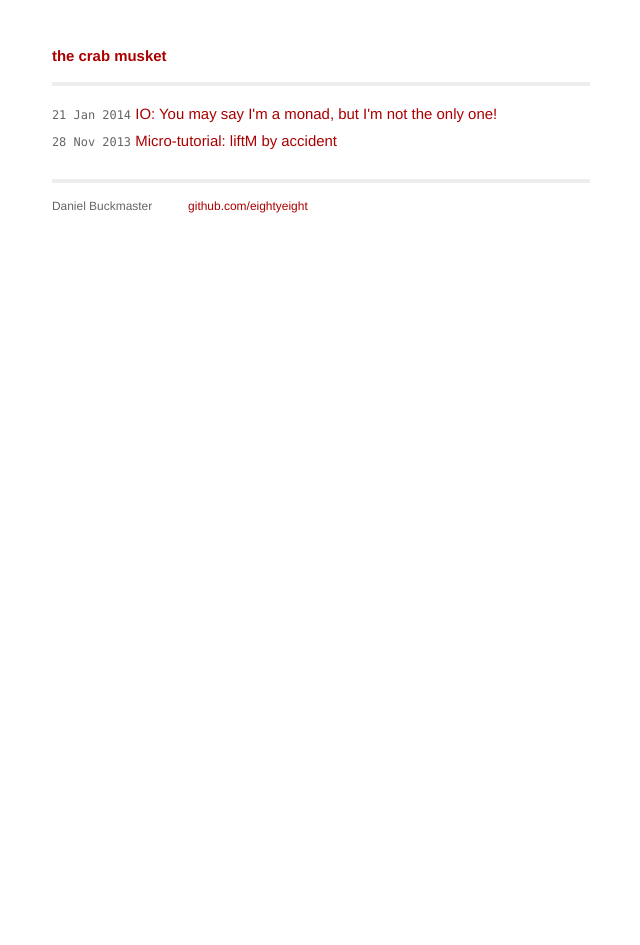
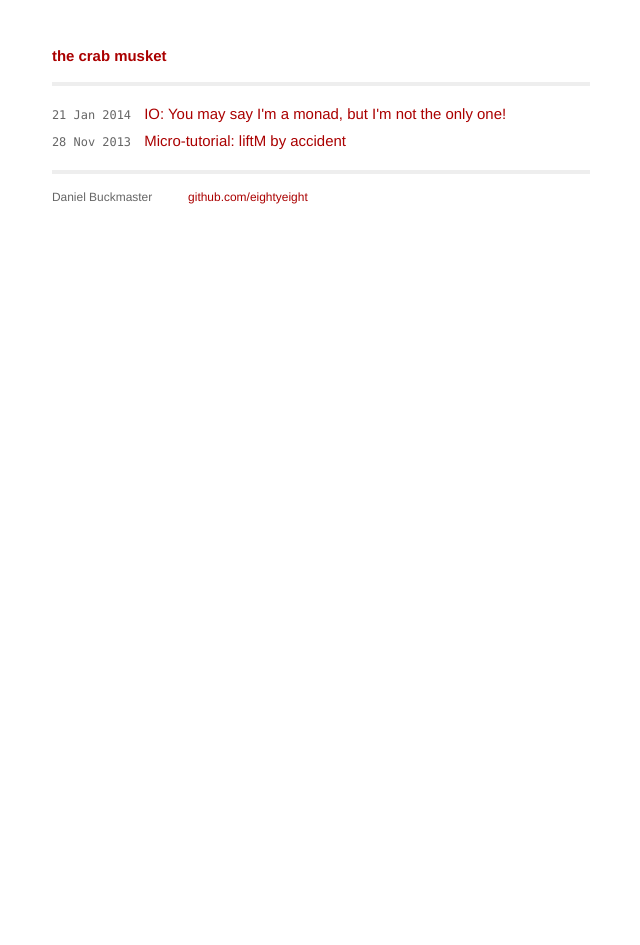
Before and after one commit to crabmusket/eightyeight.github.io, a Jekyll site: the page built from index.html, in a window 1280 px wide. Shown: the whole page, without its empty margins (319-959 px from the left). Built offline with Jekyll 4.4.1, drawn with Linux system fonts in a browser that asks for light colours.

Commit message:
More style fixes.

```diff
--- a/css/main.css
+++ b/css/main.css
@@ -20,13 +20,14 @@
 }
 
 h1, h2, h3, h4, h5, h6 {
-  font-size: 100%; }
+  font-size: 100%;
+}
 
 h1 { margin-bottom: 1em; }
-p { margin: 1em 0; }
+p  { margin: 1em 0; }
 
-a         { color: #a00; text-decoration: none; }
-a:hover   { color: #000; }
+a       { color: #a00; text-decoration: none; }
+a:hover { color: #000; }
 
 table {
   font-size: inherit;
@@ -52,6 +53,7 @@
   font-family: Monaco, "Courier New", monospace;
   font-size: 80%;
   font-weight: normal;
+  margin-right: 0.75em;
 }
 
 /*****************************************************************************/
@@ -109,7 +111,7 @@
   font-size: 80%;
   color: #666;
   border-top: 4px solid #eee;
-  margin-top: 2em;
+  margin-top: 1em;
   overflow: hidden;
 }
 
@@ -137,6 +139,10 @@
 h2.post-title {
   display: inline-block;
   margin: 1em 0;
+}
+
+#post {
+  margin-bottom: 0.5em;
 }
 
 /* standard */
```
